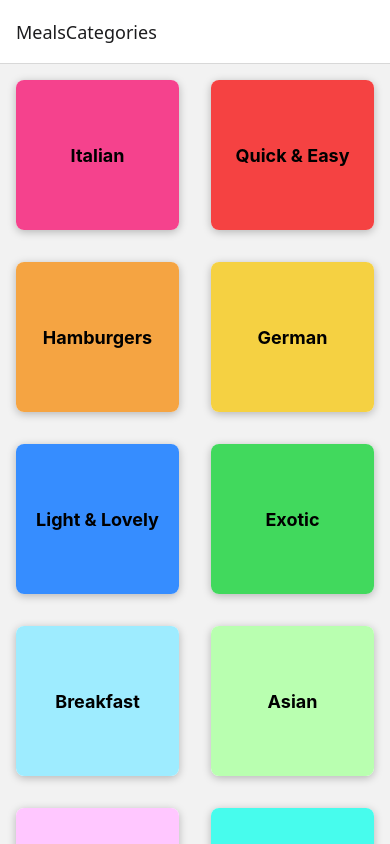
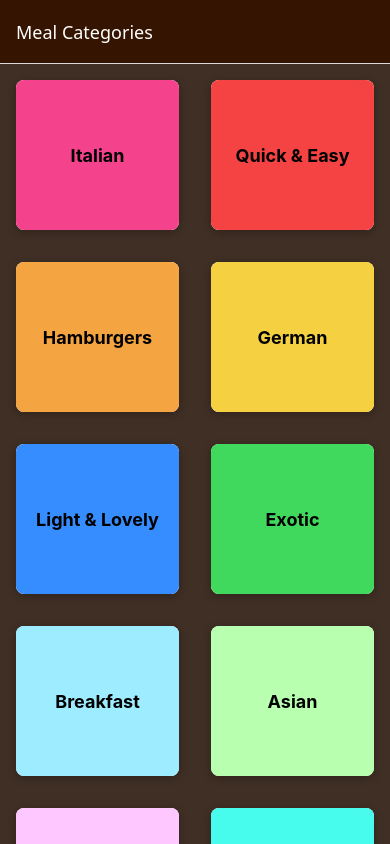
Before and after one commit to IBXCODECAT/Learning-ReactNative, a React Native app in the folder NavigationSample1/: screen / in a window 390 px wide. Built offline with nearby package versions, Linux system fonts and the light colour scheme.

Commit message:
useLayoutEffect()

```diff
--- a/NavigationSample1/App.js
+++ b/NavigationSample1/App.js
@@ -11,12 +11,27 @@
 export default function App() {
   return (
     <>
-      <StatusBar style="dark"/>
+      <StatusBar style="light"/>
 
       <NavigationContainer>
-        <Stack.Navigator>
-          <Stack.Screen name="MealsCategories" component={CategoriesScreen} />
-          <Stack.Screen name="MealsOverview" component={MealsOverviewScreen} />
+        <Stack.Navigator
+          screenOptions={{
+            headerStyle: { backgroundColor: '#351401' }, // Default header background color for all screens in the stack
+            headerTintColor: 'white', // Default header text color
+            contentStyle: {
+              backgroundColor: '#3f2f25', // Default background color for the screen content
+            }, // Sets the default options for all screens in the stack navigator
+          }}
+        >
+          <Stack.Screen
+            name="MealsCategories"
+            component={CategoriesScreen}
+            options={{
+              title: "Meal Categories", // Title for the header
+            }}/>
+          <Stack.Screen
+            name="MealsOverview"
+            component={MealsOverviewScreen}/>
         </Stack.Navigator>
       </NavigationContainer>
     </>
--- a/NavigationSample1/Components/Screens/MealsOverviewScreen.jsx
+++ b/NavigationSample1/Components/Screens/MealsOverviewScreen.jsx
@@ -1,8 +1,9 @@
 import { FlatList, StyleSheet, Text, View } from "react-native";
-import { MEALS } from "../../Data/Dummy";
+import { CATEGORIES, MEALS } from "../../Data/Dummy";
 import MealItem from "../MealItem";
+import { useLayoutEffect } from "react";
 
-function MealsOverviewScreen({route}) {
+function MealsOverviewScreen({route, navigation}) {
 
     const catId = route.params.categoryId;
 
@@ -10,6 +11,17 @@
         // Filter the meals based on the category id passed from the previous screen
         return mealItem.categoryIds.indexOf(catId) >= 0; // returns true if the mealItem belongs to the categoryId
     });
+
+    useLayoutEffect(() => {
+        const categoryTitle = CATEGORIES.find(
+            (category) => category.id === catId
+        ).title;
+
+        navigation.setOptions({
+            title: categoryTitle,
+        });
+
+    }, [catId, navigation]);
 
     function renderMealItem(itemData) {
 
```
